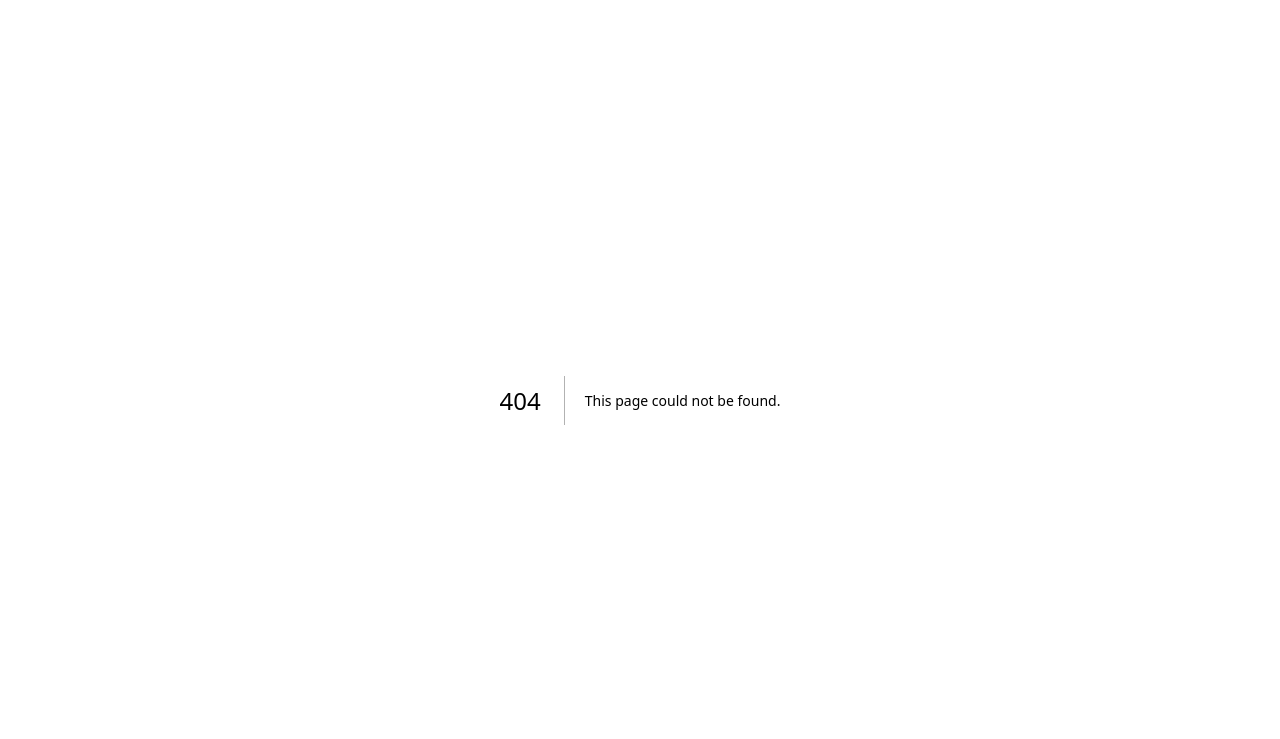
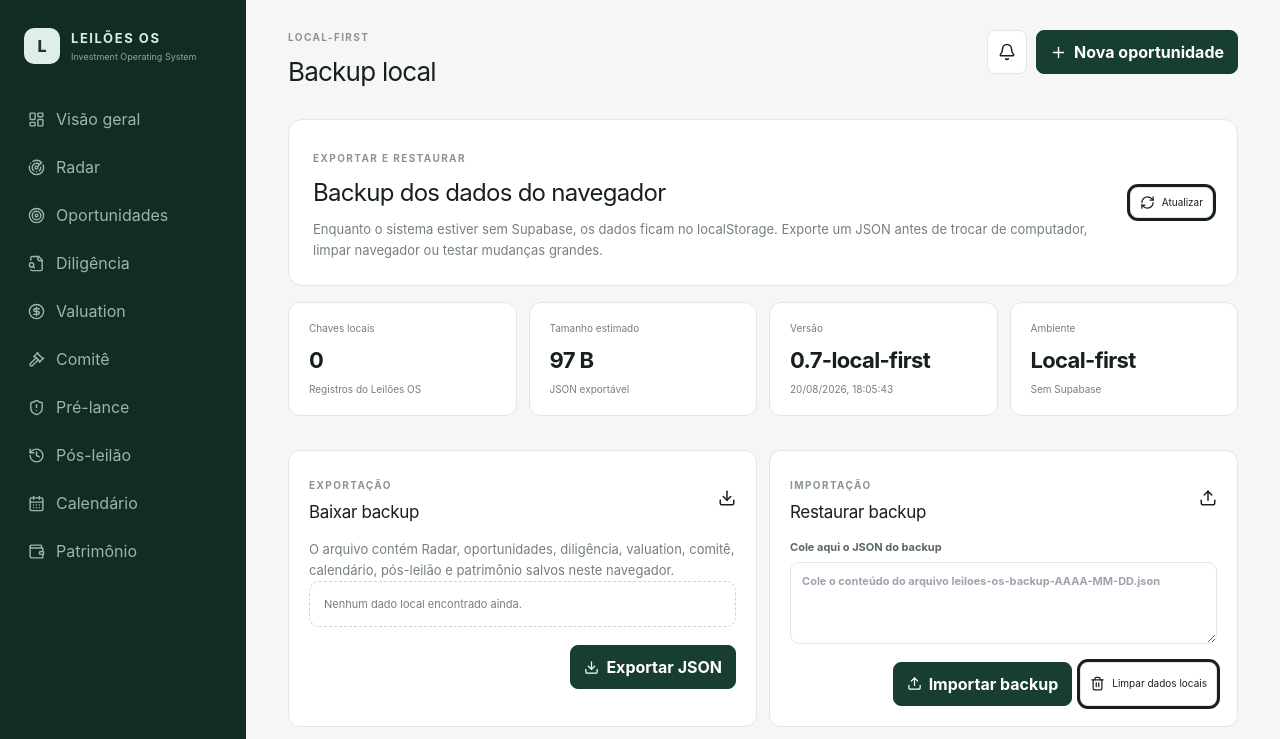
Before and after one commit to agendanutrijulianamoreira-droid/Leiloes, a Next.js app: page /backup in a window 1280 px wide. Before the commit this address had no page. Shown: the top 739 px of the page. Built offline with nearby package versions, Linux system fonts and the light colour scheme.

Commit message:
Add local backup page

```diff
--- /dev/null
+++ b/app/backup/page.tsx
@@ -0,0 +1,102 @@
+'use client'
+
+import { useMemo, useState } from 'react'
+import { Download, RefreshCw, Trash2, Upload } from 'lucide-react'
+import { OSShell } from '@/components/os-shell'
+import { clearLocalBackupData, downloadLocalBackup, exportLocalBackup, importLocalBackup, listLeiloesStorageKeys, validateBackupPayload } from '@/lib/local-backup'
+
+function formatBytes(value: number) {
+  if (value < 1024) return `${value} B`
+  if (value < 1024 * 1024) return `${(value / 1024).toFixed(1)} KB`
+  return `${(value / 1024 / 1024).toFixed(1)} MB`
+}
+
+export default function BackupPage() {
+  const [keys, setKeys] = useState<string[]>(() => listLeiloesStorageKeys())
+  const [jsonInput, setJsonInput] = useState('')
+  const [message, setMessage] = useState('')
+  const [preview, setPreview] = useState(() => exportLocalBackup())
+
+  const backupSize = useMemo(() => formatBytes(JSON.stringify(preview).length), [preview])
+
+  function refresh() {
+    setKeys(listLeiloesStorageKeys())
+    setPreview(exportLocalBackup())
+    setMessage('Diagnóstico local atualizado.')
+  }
+
+  function download() {
+    const payload = downloadLocalBackup()
+    setPreview(payload)
+    setMessage('Backup exportado em JSON.')
+  }
+
+  function importBackup() {
+    try {
+      const parsed = JSON.parse(jsonInput)
+      if (!validateBackupPayload(parsed)) {
+        setMessage('Arquivo inválido: este JSON não parece ser um backup do Leilões OS.')
+        return
+      }
+      const result = importLocalBackup(parsed)
+      setMessage(result.message)
+      refresh()
+    } catch {
+      setMessage('JSON inválido. Copie o conteúdo completo do arquivo de backup.')
+    }
+  }
+
+  function clearData() {
+    const removed = clearLocalBackupData()
+    setJsonInput('')
+    refresh()
+    setMessage(`${removed} registros locais removidos deste navegador.`)
+  }
+
+  return (
+    <OSShell title="Backup local" eyebrow="LOCAL-FIRST">
+      <section className="sectionIntro actionIntro">
+        <div>
+          <span className="eyebrow">EXPORTAR E RESTAURAR</span>
+          <h2>Backup dos dados do navegador</h2>
+          <p>Enquanto o sistema estiver sem Supabase, os dados ficam no localStorage. Exporte um JSON antes de trocar de computador, limpar navegador ou testar mudanças grandes.</p>
+        </div>
+        <button className="outline" type="button" onClick={refresh}><RefreshCw size={15} /> Atualizar</button>
+      </section>
+
+      {message && <div className={message.includes('inválido') ? 'formAlert error backupMessage' : 'formAlert success backupMessage'}><span>{message}</span></div>}
+
+      <div className="metrics backupMetrics">
+        <div className="metric"><span>Chaves locais</span><strong>{keys.length}</strong><small>Registros do Leilões OS</small></div>
+        <div className="metric"><span>Tamanho estimado</span><strong>{backupSize}</strong><small>JSON exportável</small></div>
+        <div className="metric"><span>Versão</span><strong>{preview.version}</strong><small>{new Date(preview.exportedAt).toLocaleString('pt-BR')}</small></div>
+        <div className="metric"><span>Ambiente</span><strong>Local-first</strong><small>Sem Supabase</small></div>
+      </div>
+
+      <div className="detailGrid">
+        <section className="panel">
+          <div className="panelHead"><div><span className="eyebrow">EXPORTAÇÃO</span><h3>Baixar backup</h3></div><Download size={18} /></div>
+          <p className="panelCopy">O arquivo contém Radar, oportunidades, diligência, valuation, comitê, calendário, pós-leilão e patrimônio salvos neste navegador.</p>
+          <div className="backupKeyList">
+            {keys.length ? keys.map((key) => <code key={key}>{key}</code>) : <div className="emptyState">Nenhum dado local encontrado ainda.</div>}
+          </div>
+          <div className="modalActions"><button className="primary" type="button" onClick={download}><Download size={15} /> Exportar JSON</button></div>
+        </section>
+
+        <section className="panel">
+          <div className="panelHead"><div><span className="eyebrow">IMPORTAÇÃO</span><h3>Restaurar backup</h3></div><Upload size={18} /></div>
+          <label className="textAreaLabel">Cole aqui o JSON do backup<textarea value={jsonInput} onChange={(event) => setJsonInput(event.target.value)} placeholder="Cole o conteúdo do arquivo leiloes-os-backup-AAAA-MM-DD.json" /></label>
+          <div className="modalActions">
+            <button className="primary" type="button" onClick={importBackup}><Upload size={15} /> Importar backup</button>
+            <button className="outline" type="button" onClick={clearData}><Trash2 size={15} /> Limpar dados locais</button>
+          </div>
+        </section>
+      </div>
+
+      <section className="panel">
+        <div className="panelHead"><div><span className="eyebrow">PREVIEW</span><h3>Resumo do JSON exportável</h3></div></div>
+        <pre className="backupPreview">{JSON.stringify(preview, null, 2).slice(0, 3500)}</pre>
+      </section>
+    </OSShell>
+  )
+}
```
